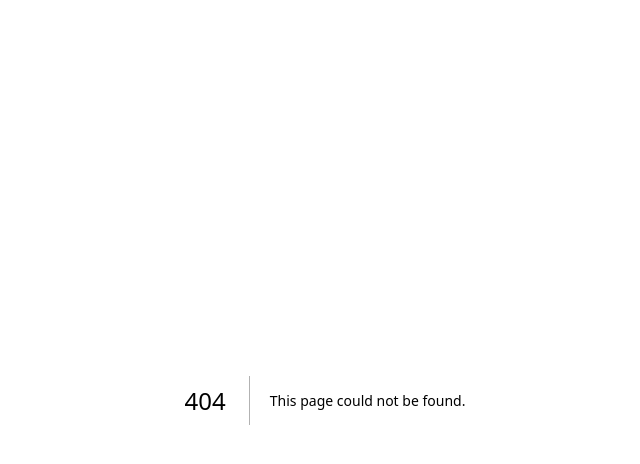
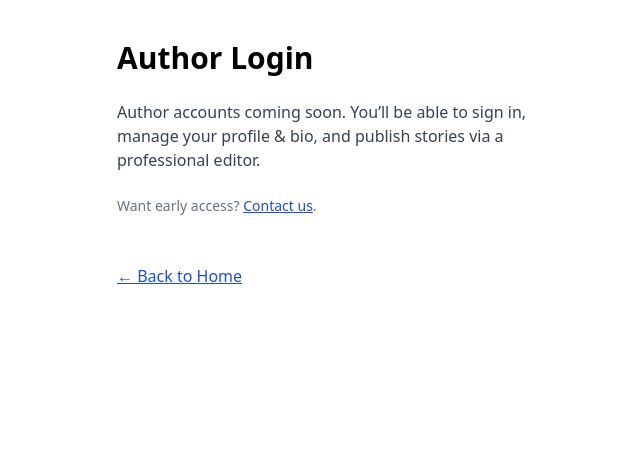
Before and after one commit to patwua/WaterNews, a Next.js app in the folder frontend/: page /login in a window 1280 px wide. Before the commit this address had no page. Shown: the top 464 px of the page, without its empty margins (315-955 px from the left). Built offline with nearby package versions, Linux system fonts and the light colour scheme.

Commit message:
Add footer pages (About, Contact, Suggest, Privacy, Login) as placeholders

```diff
--- /dev/null
+++ b/frontend/pages/about.tsx
@@ -0,0 +1,12 @@
+export default function About() {
+  return (
+    <div className="max-w-3xl mx-auto px-4 py-10 space-y-4">
+      <h1 className="text-3xl font-bold">About WaterNews</h1>
+      <p className="text-gray-700">
+        WaterNewsGY is a modern news hub focused on Guyana, the Caribbean, South America,
+        and the wider diaspora. We blend verified reporting with community-driven
+        conversations from Patwua.
+      </p>
+    </div>
+  )
+}
--- /dev/null
+++ b/frontend/pages/contact.tsx
@@ -0,0 +1,12 @@
+export default function Contact() {
+  return (
+    <div className="max-w-3xl mx-auto px-4 py-10 space-y-4">
+      <h1 className="text-3xl font-bold">Contact</h1>
+      <p className="text-gray-700">Tip us a story or reach out for partnerships.</p>
+      <ul className="list-disc ml-6 text-gray-700">
+        <li>Email: tips@waternewsgy.com</li>
+        <li>Suggest a Story: <a className="text-blue-700 underline" href="/suggest">use the form</a></li>
+      </ul>
+    </div>
+  )
+}
--- /dev/null
+++ b/frontend/pages/login.tsx
@@ -0,0 +1,18 @@
+import Link from 'next/link'
+export default function Login() {
+  return (
+    <div className="max-w-md mx-auto px-4 py-10 space-y-6">
+      <h1 className="text-3xl font-bold">Author Login</h1>
+      <p className="text-gray-700">
+        Author accounts coming soon. You’ll be able to sign in, manage your profile & bio,
+        and publish stories via a professional editor.
+      </p>
+      <div className="text-sm text-gray-500">
+        Want early access? <a className="text-blue-700 underline" href="/contact">Contact us</a>.
+      </div>
+      <div className="pt-6">
+        <Link href="/" className="text-blue-700 underline">← Back to Home</Link>
+      </div>
+    </div>
+  )
+}
--- /dev/null
+++ b/frontend/pages/privacy.tsx
@@ -0,0 +1,11 @@
+export default function Privacy() {
+  return (
+    <div className="max-w-3xl mx-auto px-4 py-10 space-y-4">
+      <h1 className="text-3xl font-bold">Privacy Policy</h1>
+      <p className="text-gray-700">
+        We value your privacy. We use local storage for the Follow feature and do not track
+        personal data unless you explicitly provide it (e.g., via Suggest a Story). Full policy coming soon.
+      </p>
+    </div>
+  )
+}
--- /dev/null
+++ b/frontend/pages/suggest.tsx
@@ -0,0 +1,22 @@
+import { useState } from 'react'
+export default function Suggest() {
+  const [sent, setSent] = useState(false)
+  return (
+    <div className="max-w-3xl mx-auto px-4 py-10 space-y-4">
+      <h1 className="text-3xl font-bold">Suggest a Story</h1>
+      {!sent ? (
+        <form
+          onSubmit={(e)=>{e.preventDefault(); setSent(true)}}
+          className="space-y-3"
+        >
+          <input className="w-full border rounded px-3 py-2" placeholder="Your name (optional)" />
+          <input className="w-full border rounded px-3 py-2" placeholder="Contact (email or phone)" />
+          <textarea className="w-full border rounded px-3 py-2 h-32" placeholder="What happened? Add links if you have them." />
+          <button className="px-4 py-2 bg-blue-600 text-white rounded">Submit</button>
+        </form>
+      ) : (
+        <div className="text-green-700">Thanks! We'll review your suggestion.</div>
+      )}
+    </div>
+  )
+}
```
